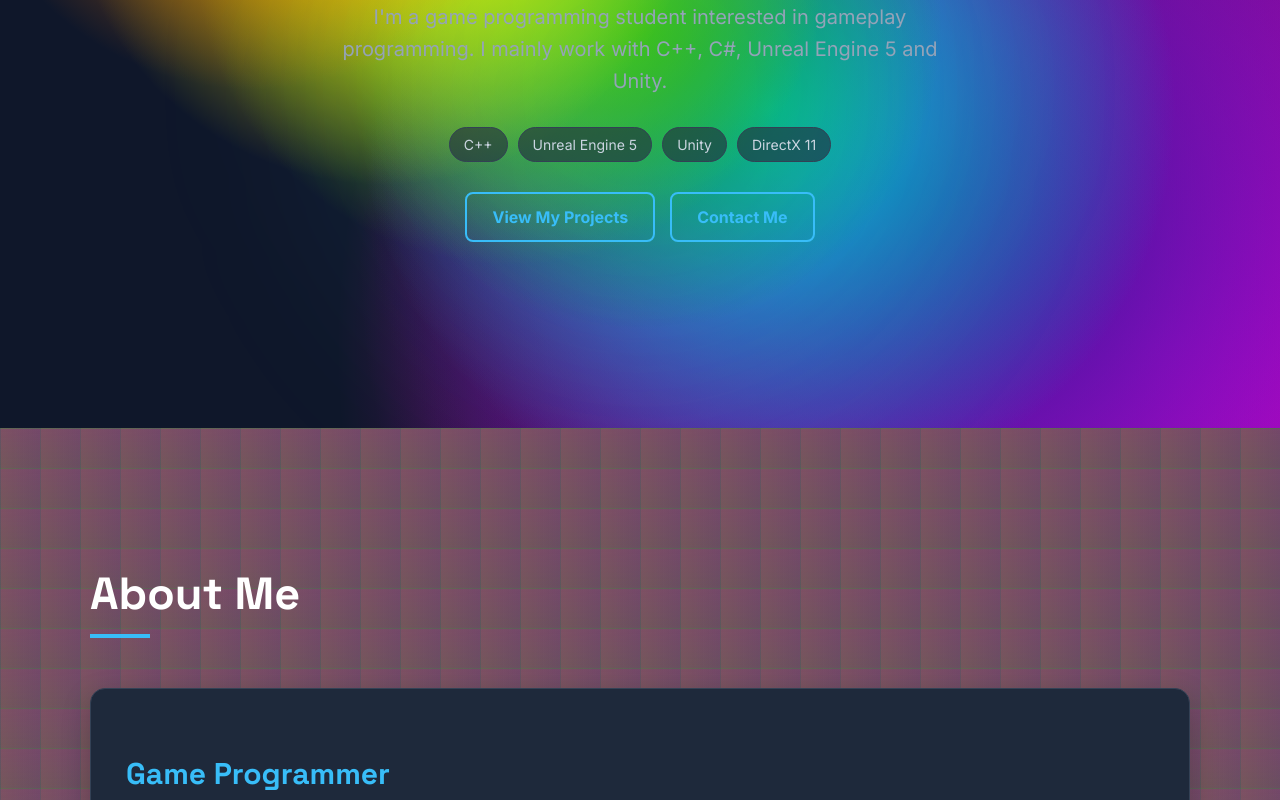
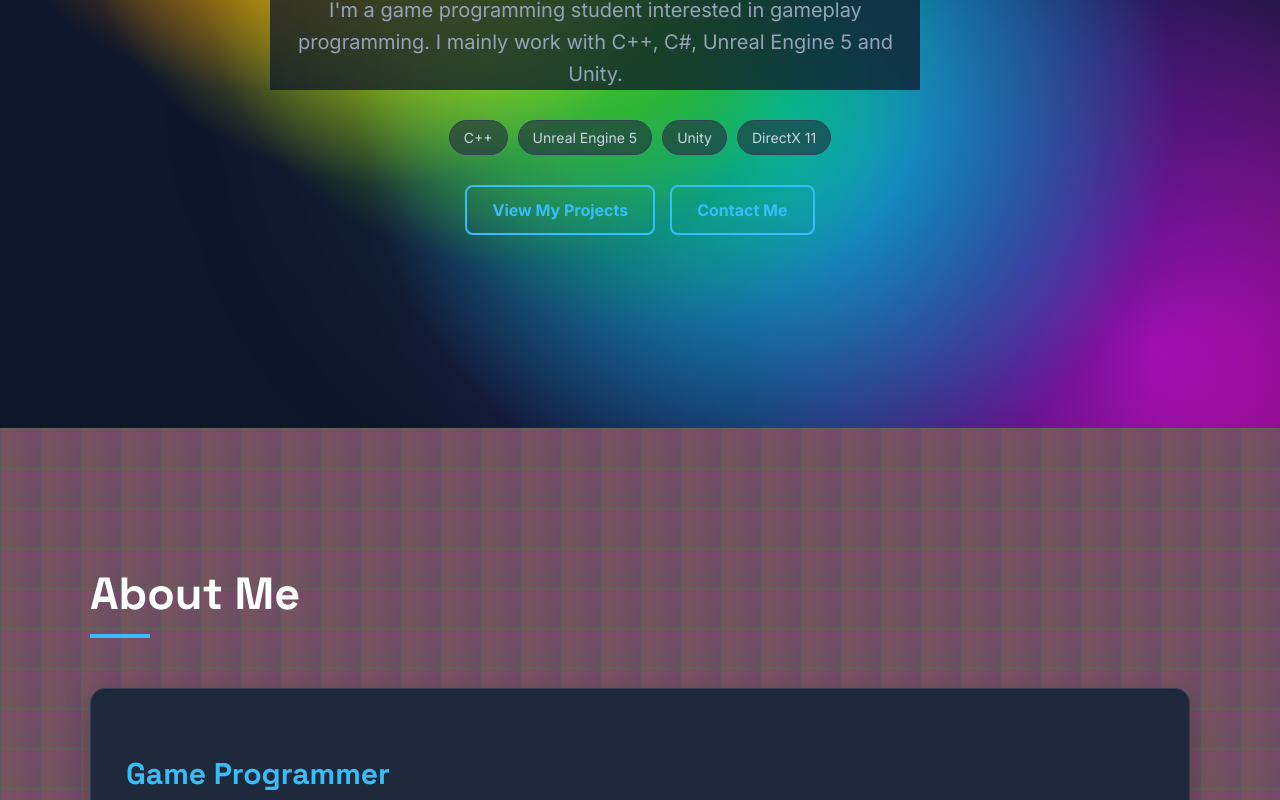
Before and after one commit to SUPERJAY999/superjay999-github.io, a plain HTML site: page index.html in a window 1280 px wide. Shown: the part 372-1172 px from the top of the page. Drawn offline with Linux system fonts and the light colour scheme.

Commit message:
background to text on top and also fixed rainbow purple size

```diff
--- a/style.css
+++ b/style.css
@@ -108,8 +108,8 @@ html {
              radial-gradient(circle at 50% 50%, #05a212, transparent 40%),
              radial-gradient(circle at 60% 60%, #05c6db, transparent 45%),
              radial-gradient(circle at 70% 70%, #2a1c87, transparent 50%),
-             radial-gradient(circle at 80% 80%, #9b05db, transparent 55%),
-             radial-gradient(circle at 90% 90%, #f805cf, transparent 60%),
+             radial-gradient(circle at 80% 80%, #9b05db, transparent 1%),
+             radial-gradient(circle at 90% 90%, #f805cf, transparent 30%),
             #0f172a;
           }
 
@@ -142,6 +142,14 @@ html {
               line-height: 1;
               margin: 15px 0;
               letter-spacing: -4px;
+             }
+
+    .hero p {
+              font-size: 20px;
+              color: #94a3b8;
+              margin: 0px 0;
+              background: rgba(15, 23, 42, 0.75);
+
              }
 
 .hero h1 span {
```
